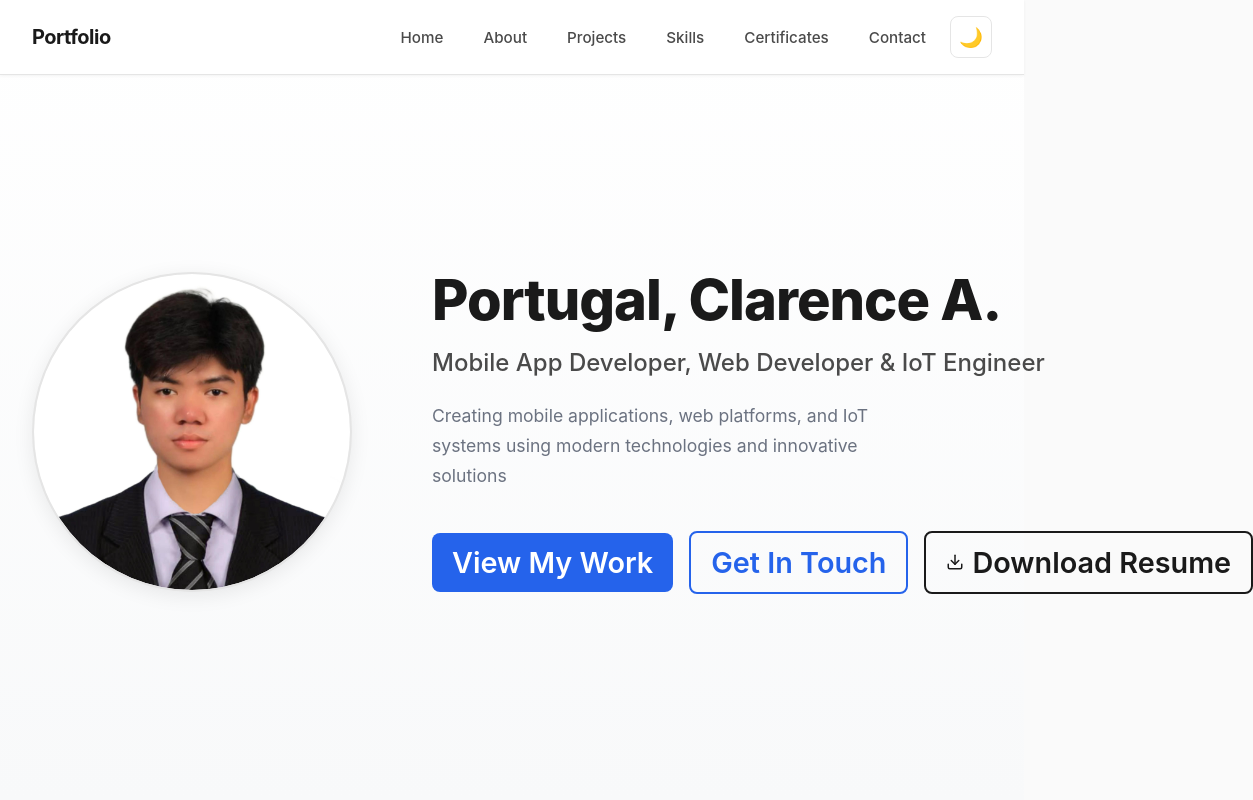
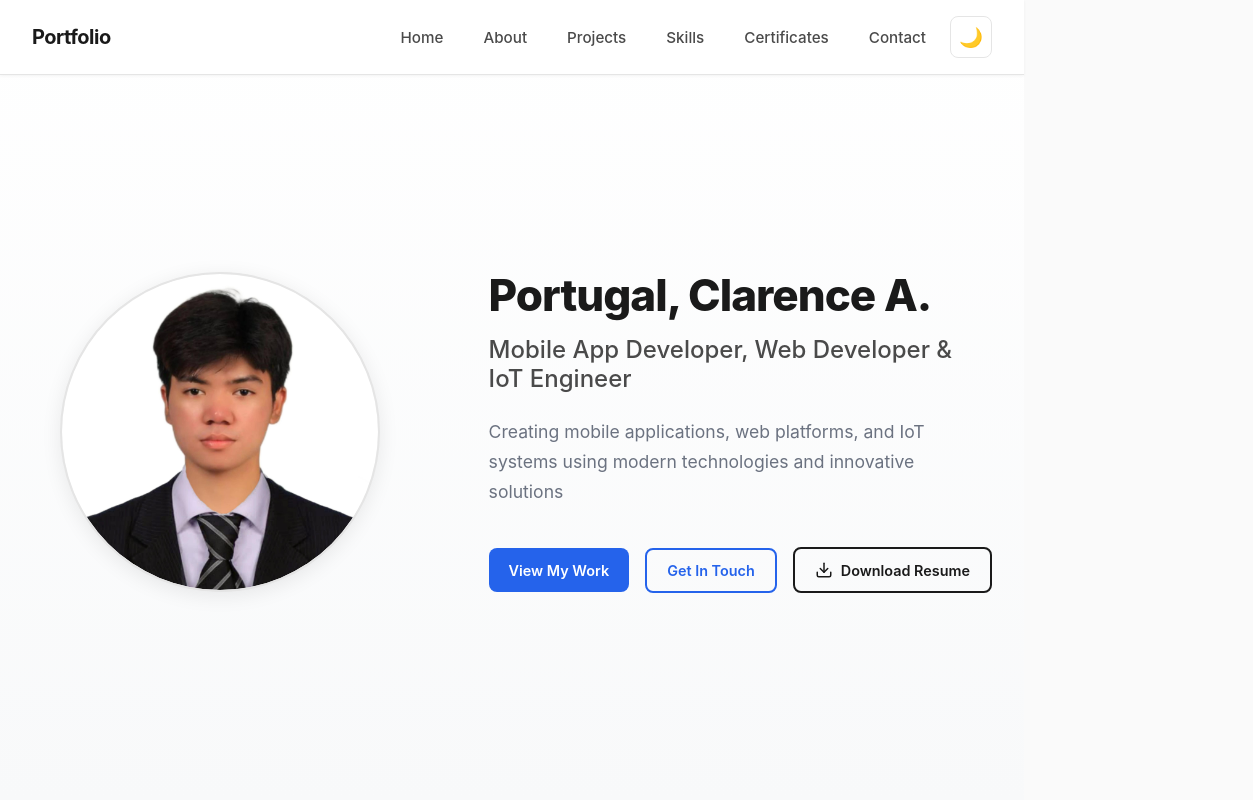
Before and after one commit to clarenceportugal/portfolio, a React (Vite) app: page / in a window 1024 px wide. Shown: the top 800 px of the page, 1253 px wide, since content can reach past the window. Built offline with nearby package versions, Linux system fonts and the light colour scheme.

Commit message:
Reduce hero name font size in desktop/tablet mode to prevent wrapping

```diff
--- a/src/App.css
+++ b/src/App.css
@@ -1012,6 +1012,10 @@ section {
 
 /* Tablet and desktop mode on mobile (landscape) - smaller buttons */
 @media (min-width: 769px) and (max-width: 1024px) {
+  .hero-name {
+    font-size: 2.75rem;
+  }
+
   .hero-buttons {
     justify-content: flex-start;
     flex-wrap: nowrap;
@@ -1019,7 +1023,7 @@ section {
 
   .btn {
     padding: 0.75rem 1.25rem;
-    font-size: 1.8rem;
+    font-size: 0.9rem;
     white-space: nowrap;
   }
 }
```
